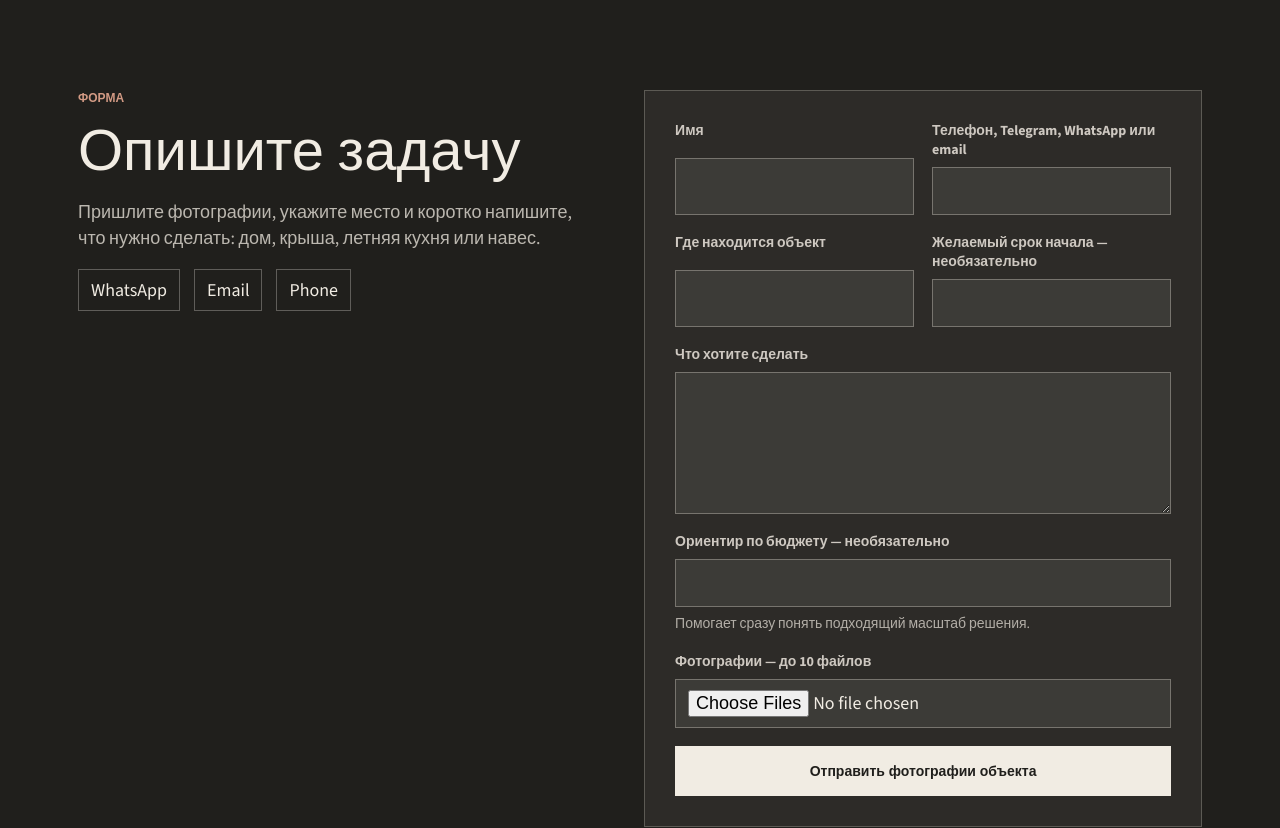
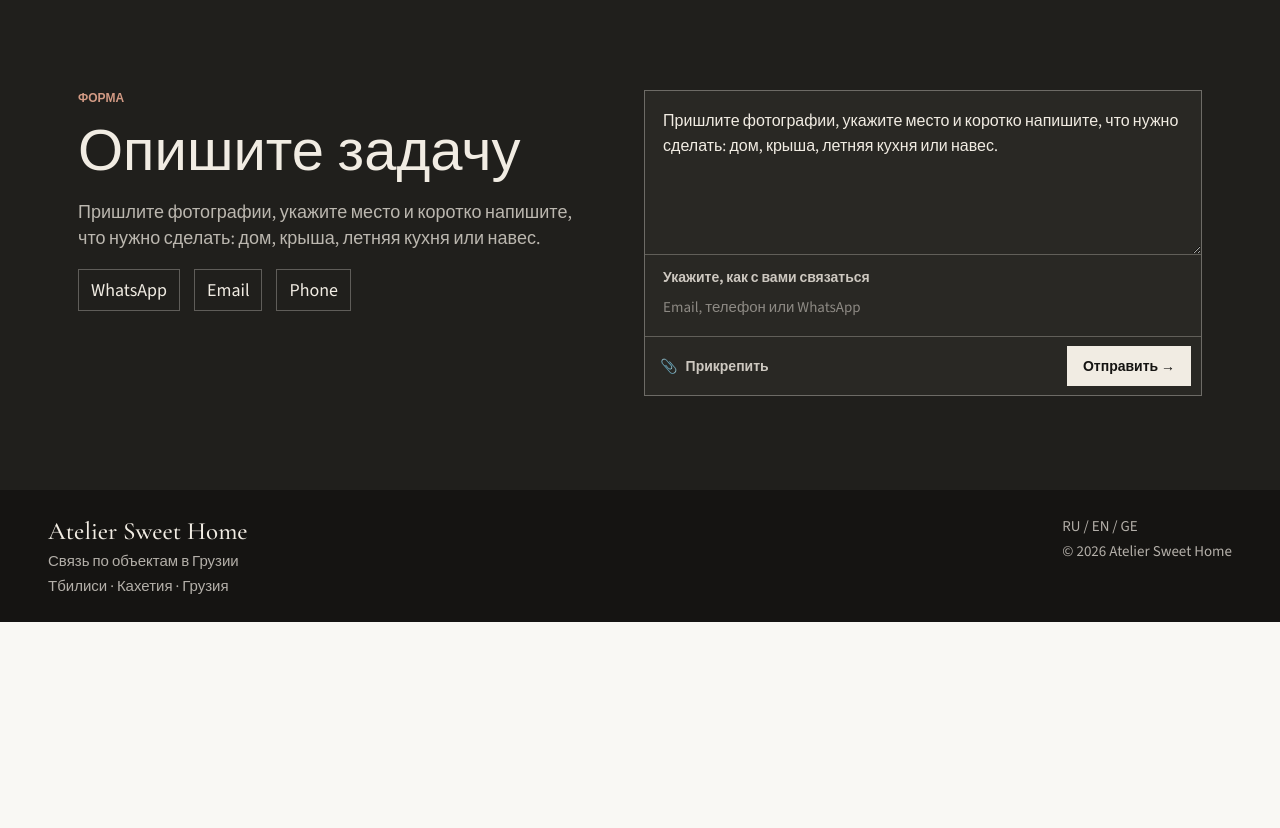
Before and after one commit to simonaparin/ateliersweethome, a Next.js app: page /contacts in a window 1280 px wide. Shown: the part 1720-2548 px from the top of the page. After the commit the page ends 2342 px from the top, so only its background shows below. Built offline with nearby package versions, Linux system fonts and the light colour scheme.

Commit message:
feat: replace inquiry form with message composer

```diff
--- a/app/api/inquiries/route.ts
+++ b/app/api/inquiries/route.ts
@@ -2,138 +2,78 @@ import { NextResponse } from "next/server";
 
 export const runtime = "nodejs";
 
-function getText(formData: FormData, key: string) {
-  return String(formData.get(key) ?? "").trim();
+const MAX_FILES = 10;
+const MAX_FILE_SIZE = 10 * 1024 * 1024;
+const RATE_LIMIT_WINDOW = 10 * 60 * 1000;
+const RATE_LIMIT_MAX = 5;
+const allowedTypes = new Set([
+  "application/pdf", "application/msword", "application/vnd.openxmlformats-officedocument.wordprocessingml.document",
+  "application/vnd.ms-excel", "application/vnd.openxmlformats-officedocument.spreadsheetml.sheet",
+  "application/acad", "application/dxf", "image/vnd.dwg"
+]);
+const requests = new Map<string, number[]>();
+
+function text(formData: FormData, key: string) { return String(formData.get(key) ?? "").trim(); }
+function escapeHtml(value: string) { return value.replaceAll("&", "&amp;").replaceAll("<", "&lt;").replaceAll(">", "&gt;"); }
+function safeName(name: string) { return name.replace(/[^a-zA-Z0-9а-яА-ЯёЁ._() -]/g, "_").slice(0, 120) || "attachment"; }
+function isAllowed(file: File) { return file.type.startsWith("image/") || file.type.startsWith("video/") || allowedTypes.has(file.type) || /\.(dwg|dxf)$/i.test(file.name); }
+
+function isRateLimited(request: Request) {
+  const forwarded = request.headers.get("x-forwarded-for") ?? "unknown";
+  const key = forwarded.split(",")[0]?.trim() || "unknown";
+  const now = Date.now();
+  const active = (requests.get(key) ?? []).filter((time) => now - time < RATE_LIMIT_WINDOW);
+  if (active.length >= RATE_LIMIT_MAX) return true;
+  active.push(now); requests.set(key, active); return false;
 }
 
-function escapeHtml(value: string) {
-  return value
-    .replaceAll("&", "&amp;")
-    .replaceAll("<", "&lt;")
-    .replaceAll(">", "&gt;");
+async function telegram(token: string, method: string, body: BodyInit, json = false) {
+  const response = await fetch(`https://api.telegram.org/bot${token}/${method}`, {
+    method: "POST",
+    headers: json ? { "content-type": "application/json" } : undefined,
+    body
+  });
+  if (!response.ok) throw new Error(`Telegram ${method} failed: ${response.status}`);
 }
 
-function buildTelegramMessage(formData: FormData, files: File[]) {
-  const lines = [
-    "<b>Новая заявка с сайта Atelier Sweet Home</b>",
-    "",
-    `<b>Имя:</b> ${escapeHtml(getText(formData, "name"))}`,
-    `<b>Контакт:</b> ${escapeHtml(getText(formData, "contact"))}`,
-    `<b>Место:</b> ${escapeHtml(getText(formData, "location"))}`,
-    `<b>Задача:</b> ${escapeHtml(getText(formData, "task"))}`,
-    `<b>Желаемый старт:</b> ${escapeHtml(getText(formData, "start") || "не указан")}`,
-    `<b>Бюджет:</b> ${escapeHtml(getText(formData, "budget") || "не указан")}`,
-    `<b>Фотографии:</b> ${files.length}`
-  ];
-
-  return lines.join("\n");
-}
-
-async function sendTelegramMessage(token: string, chatId: string, text: string) {
-  const response = await fetch(`https://api.telegram.org/bot${token}/sendMessage`, {
-    method: "POST",
-    headers: {
-      "content-type": "application/json"
-    },
-    body: JSON.stringify({
-      chat_id: chatId,
-      text,
-      parse_mode: "HTML",
-      disable_web_page_preview: true
-    })
-  });
-
-  if (!response.ok) {
-    throw new Error(`Telegram sendMessage failed: ${response.status}`);
-  }
-}
-
-async function sendTelegramPhoto(token: string, chatId: string, file: File, caption?: string) {
+async function sendAttachment(token: string, chatId: string, file: File) {
   const payload = new FormData();
   payload.set("chat_id", chatId);
-  payload.set("photo", file, file.name || "site-photo.jpg");
-
-  if (caption) {
-    payload.set("caption", caption);
-  }
-
-  const response = await fetch(`https://api.telegram.org/bot${token}/sendPhoto`, {
-    method: "POST",
-    body: payload
-  });
-
-  if (!response.ok) {
-    throw new Error(`Telegram sendPhoto failed: ${response.status}`);
-  }
-}
-
-async function sendTelegramDocument(token: string, chatId: string, file: File, caption?: string) {
-  const payload = new FormData();
-  payload.set("chat_id", chatId);
-  payload.set("document", file, file.name || "site-file");
-
-  if (caption) {
-    payload.set("caption", caption);
-  }
-
-  const response = await fetch(`https://api.telegram.org/bot${token}/sendDocument`, {
-    method: "POST",
-    body: payload
-  });
-
-  if (!response.ok) {
-    throw new Error(`Telegram sendDocument failed: ${response.status}`);
-  }
-}
-
-async function sendTelegramFile(token: string, chatId: string, file: File, caption?: string) {
-  try {
-    await sendTelegramPhoto(token, chatId, file, caption);
-  } catch {
-    await sendTelegramDocument(token, chatId, file, caption);
-  }
+  payload.set("document", file, safeName(file.name));
+  await telegram(token, "sendDocument", payload);
 }
 
 export async function POST(request: Request) {
+  if (isRateLimited(request)) return NextResponse.json({ ok: false, error: "Too many requests" }, { status: 429 });
   const formData = await request.formData();
-  const requiredFields = ["name", "contact", "location", "task"];
-  const missing = requiredFields.filter((field) => !getText(formData, field));
-  const files = formData
-    .getAll("photos")
-    .filter((value): value is File => value instanceof File && value.size > 0);
-
-  if (missing.length > 0) {
-    return NextResponse.json({ ok: false, error: "Missing required fields", missing }, { status: 400 });
-  }
-
-  if (files.length > 10) {
-    return NextResponse.json({ ok: false, error: "Too many files" }, { status: 400 });
-  }
-
+  if (text(formData, "website")) return NextResponse.json({ ok: true });
+  const message = text(formData, "message");
+  const contact = text(formData, "contact");
+  const pageTitle = text(formData, "pageTitle");
+  const pageUrl = text(formData, "pageUrl");
+  const files = formData.getAll("attachments").filter((value): value is File => value instanceof File && value.size > 0);
+  if (!message || !contact) return NextResponse.json({ ok: false, error: "Missing message or contact" }, { status: 400 });
+  if (message.length > 6000 || contact.length > 300 || files.length > MAX_FILES) return NextResponse.json({ ok: false, error: "Request is too large" }, { status: 400 });
+  if (files.some((file) => file.size > MAX_FILE_SIZE || !isAllowed(file))) return NextResponse.json({ ok: false, error: "Unsupported attachment" }, { status: 400 });
   const token = process.env.TELEGRAM_BOT_TOKEN;
   const chatId = process.env.TELEGRAM_CHAT_ID;
-
-  if (!token || !chatId) {
-    return NextResponse.json(
-      {
-        ok: false,
-        configured: false,
-        message: "Telegram transport is not configured yet. Set TELEGRAM_BOT_TOKEN and TELEGRAM_CHAT_ID."
-      },
-      { status: 501 }
-    );
-  }
-
+  if (!token || !chatId) return NextResponse.json({ ok: false, error: "Delivery is not configured" }, { status: 503 });
+  const submittedAt = new Intl.DateTimeFormat("ru-RU", { dateStyle: "medium", timeStyle: "short", timeZone: "Asia/Tbilisi" }).format(new Date());
+  const telegramMessage = [
+    "<b>Новая заявка с сайта Atelier Sweet Home</b>", "",
+    `<b>Страница:</b> ${escapeHtml(pageTitle || "не указана")}`,
+    `<b>URL:</b> ${escapeHtml(pageUrl || "не указан")}`,
+    `<b>Дата и время:</b> ${escapeHtml(submittedAt)}`,
+    `<b>Контакт:</b> ${escapeHtml(contact)}`, "",
+    "<b>Сообщение:</b>", escapeHtml(message), "",
+    `<b>Вложения:</b> ${files.length}`
+  ].join("\n");
   try {
-    await sendTelegramMessage(token, chatId, buildTelegramMessage(formData, files));
-
-    for (const [index, file] of files.entries()) {
-      await sendTelegramFile(token, chatId, file, index === 0 ? "Фотографии к заявке с сайта" : undefined);
-    }
-
-    return NextResponse.json({ ok: true, configured: true });
+    await telegram(token, "sendMessage", JSON.stringify({ chat_id: chatId, text: telegramMessage, parse_mode: "HTML", disable_web_page_preview: true }), true);
+    for (const file of files) await sendAttachment(token, chatId, file);
+    return NextResponse.json({ ok: true });
   } catch (error) {
-    console.error(error);
-    return NextResponse.json({ ok: false, error: "Telegram delivery failed" }, { status: 502 });
+    console.error("Inquiry delivery failed", error);
+    return NextResponse.json({ ok: false, error: "Delivery failed" }, { status: 502 });
   }
 }
--- a/app/globals.css
+++ b/app/globals.css
@@ -1364,6 +1364,119 @@ h3 {
   opacity: 0.7;
 }
 
+/* Compact message composer used across all contact blocks. */
+.inquiry-form--message {
+  gap: 0;
+  overflow: hidden;
+  padding: 0;
+  border-color: rgba(241, 236, 227, 0.34);
+  background: rgba(241, 236, 227, 0.04);
+}
+
+.inquiry-form--message textarea {
+  min-height: 164px;
+  padding: 18px;
+  border: 0;
+  border-bottom: 1px solid rgba(241, 236, 227, 0.28);
+  background: transparent;
+  font-size: 16px;
+  line-height: 1.55;
+}
+
+.inquiry-form--message .inquiry-contact {
+  gap: 6px;
+  padding: 13px 18px 15px;
+  border-bottom: 1px solid rgba(241, 236, 227, 0.28);
+}
+
+.inquiry-form--message .inquiry-contact input {
+  min-height: 28px;
+  padding: 0;
+  border: 0;
+  background: transparent;
+  font-size: 15px;
+}
+
+.inquiry-form--message input::placeholder,
+.inquiry-form--message textarea::placeholder {
+  color: rgba(241, 236, 227, 0.5);
+}
+
+.inquiry-honeypot {
+  position: absolute !important;
+  left: -10000px !important;
+  width: 1px !important;
+  height: 1px !important;
+  opacity: 0 !important;
+}
+
+.inquiry-toolbar {
+  display: flex;
+  align-items: center;
+  justify-content: space-between;
+  gap: 12px;
+  min-height: 58px;
+  padding: 8px 10px 8px 15px;
+}
+
+.inquiry-attach {
+  display: inline-flex !important;
+  align-items: center;
+  gap: 8px !important;
+  color: var(--light-text) !important;
+  cursor: pointer;
+  font-size: 14px !important;
+  font-weight: 700;
+}
+
+.inquiry-attach input { display: none; }
+
+.inquiry-send {
+  min-height: 40px;
+  padding: 0 15px;
+  border: 1px solid var(--light-text);
+  background: var(--light-text);
+  color: var(--dark);
+  cursor: pointer;
+  font: inherit;
+  font-size: 14px;
+  font-weight: 800;
+}
+
+.inquiry-send:disabled { cursor: wait; opacity: 0.7; }
+
+.inquiry-files {
+  display: grid;
+  gap: 0;
+  margin: 0;
+  padding: 0;
+  list-style: none;
+  border-bottom: 1px solid rgba(241, 236, 227, 0.28);
+}
+
+.inquiry-files li {
+  display: flex;
+  align-items: center;
+  justify-content: space-between;
+  gap: 12px;
+  padding: 9px 16px;
+  color: rgba(241, 236, 227, 0.86);
+  font-size: 13px;
+}
+
+.inquiry-files button {
+  width: 26px;
+  height: 26px;
+  border: 0;
+  background: transparent;
+  color: var(--light-text);
+  cursor: pointer;
+  font-size: 22px;
+  line-height: 1;
+}
+
+.inquiry-form--message .form-status { margin: 0 12px 12px; }
+
 .site-footer {
   display: flex;
   align-items: flex-start;
--- a/components/InquiryForm.tsx
+++ b/components/InquiryForm.tsx
@@ -1,117 +1,81 @@
 "use client";
 
-import { useState } from "react";
-import type { FormEvent } from "react";
+import { useRef, useState } from "react";
+import type { ChangeEvent, FormEvent } from "react";
 import type { FormContent } from "@/types/content";
 
-type InquiryFormProps = {
-  content: FormContent;
-};
+type InquiryFormProps = { content: FormContent };
+type FormState = "idle" | "sending" | "sent" | "error";
 
-type FormState = "idle" | "sending" | "sent" | "not-configured" | "error";
+const maxFiles = 10;
 
 export function InquiryForm({ content }: InquiryFormProps) {
   const [state, setState] = useState<FormState>("idle");
   const [error, setError] = useState("");
+  const [files, setFiles] = useState<File[]>([]);
+  const inputRef = useRef<HTMLInputElement>(null);
+  const defaultMessage = content.message ?? content.text;
+
+  function updateFiles(event: ChangeEvent<HTMLInputElement>) {
+    const next = Array.from(event.target.files ?? []);
+    setFiles(next.slice(0, maxFiles));
+    if (next.length > maxFiles) setError(`Можно прикрепить до ${maxFiles} файлов.`);
+  }
+
+  function removeFile(index: number) {
+    const next = files.filter((_, fileIndex) => fileIndex !== index);
+    setFiles(next);
+    if (inputRef.current) {
+      const transfer = new DataTransfer();
+      next.forEach((file) => transfer.items.add(file));
+      inputRef.current.files = transfer.files;
+    }
+  }
 
   async function handleSubmit(event: FormEvent<HTMLFormElement>) {
     event.preventDefault();
+    if (state === "sending") return;
     setError("");
-
     const form = event.currentTarget;
     const formData = new FormData(form);
-    const required = ["name", "contact", "location", "task"];
-    const missing = required.some((key) => !String(formData.get(key) ?? "").trim());
-    const files = formData.getAll("photos").filter((value) => value instanceof File && value.size > 0);
-
-    if (missing) {
-      setError("Заполните имя, контакт, местоположение и задачу.");
+    if (!String(formData.get("message") ?? "").trim() || !String(formData.get("contact") ?? "").trim()) {
+      setError("Напишите сообщение и укажите, как с вами связаться.");
       setState("error");
       return;
     }
-
-    if (files.length > 10) {
-      setError("Можно приложить не больше 10 файлов.");
-      setState("error");
-      return;
-    }
-
     setState("sending");
-
     try {
-      const response = await fetch("/api/inquiries", {
-        method: "POST",
-        body: formData
-      });
-
-      if (response.status === 501) {
-        setState("not-configured");
-        return;
-      }
-
-      if (!response.ok) {
-        throw new Error("Request failed");
-      }
-
+      const response = await fetch("/api/inquiries", { method: "POST", body: formData });
+      if (!response.ok) throw new Error("Request failed");
       setState("sent");
+      form.reset();
+      setFiles([]);
     } catch {
-      setError("Не удалось отправить заявку. Проверьте соединение и попробуйте еще раз.");
+      setError("Не удалось отправить сообщение. Попробуйте ещё раз или напишите нам в WhatsApp.");
       setState("error");
     }
   }
 
   return (
-    <form className="inquiry-form" id="contact-form" onSubmit={handleSubmit}>
-      <div className="form-grid">
-        <label>
-          <span>{content.fields.name}</span>
-          <input name="name" autoComplete="name" required />
+    <form className="inquiry-form inquiry-form--message" id="contact-form" onSubmit={handleSubmit}>
+      <input className="inquiry-honeypot" name="website" tabIndex={-1} autoComplete="off" aria-hidden="true" />
+      <input type="hidden" name="pageTitle" value={content.title} />
+      <input type="hidden" name="pageUrl" value={typeof window === "undefined" ? "" : window.location.href} />
+      <textarea name="message" aria-label="Сообщение" defaultValue={defaultMessage} placeholder="Напишите о доме или задаче" required />
+      <label className="inquiry-contact">
+        <span>Укажите, как с вами связаться</span>
+        <input name="contact" autoComplete="tel" placeholder="Email, телефон или WhatsApp" required />
+      </label>
+      {files.length > 0 ? <ul className="inquiry-files" aria-label="Прикреплённые файлы">{files.map((file, index) => <li key={`${file.name}-${file.lastModified}`}><span>{file.name}</span><button type="button" onClick={() => removeFile(index)} aria-label={`Удалить ${file.name}`}>×</button></li>)}</ul> : null}
+      <div className="inquiry-toolbar">
+        <label className="inquiry-attach">
+          <span aria-hidden="true">📎</span><span>Прикрепить</span>
+          <input ref={inputRef} name="attachments" type="file" multiple accept="image/*,video/*,application/pdf,.dwg,.dxf,.doc,.docx,.xls,.xlsx" onChange={updateFiles} />
         </label>
-        <label>
-          <span>{content.fields.contact}</span>
-          <input name="contact" autoComplete="tel" required />
-        </label>
-        <label>
-          <span>{content.fields.location}</span>
-          <input name="location" required />
-        </label>
-        <label>
-          <span>{content.fields.start}</span>
-          <input name="start" />
-        </label>
+        <button className="inquiry-send" type="submit" disabled={state === "sending"}>{state === "sending" ? "Отправляем…" : "Отправить →"}</button>
       </div>
-
-      <label>
-        <span>{content.fields.task}</span>
-        <textarea name="task" rows={5} required />
-      </label>
-
-      <label>
-        <span>{content.fields.budget}</span>
-        <input name="budget" />
-        <small>{content.budgetHint}</small>
-      </label>
-
-      <label>
-        <span>{content.fields.photos}</span>
-        <input name="photos" type="file" accept="image/*" multiple />
-      </label>
-
-      {content.localMode ? <p className="form-note">{content.localMode}</p> : null}
-
-      {state === "not-configured" ? (
-        <p className="form-status" role="status">{content.notSent}</p>
-      ) : null}
-      {state === "sent" ? (
-        <p className="form-status" role="status">{content.success}</p>
-      ) : null}
-      {state === "error" && error ? (
-        <p className="form-status error" role="alert">{error}</p>
-      ) : null}
-
-      <button className="primary-button" type="submit" disabled={state === "sending"}>
-        {state === "sending" ? "Проверяем..." : content.submit}
-      </button>
+      {state === "sent" ? <p className="form-status" role="status">Сообщение отправлено. Мы свяжемся с вами.</p> : null}
+      {state === "error" && error ? <p className="form-status error" role="alert">{error}</p> : null}
     </form>
   );
 }
--- a/types/content.ts
+++ b/types/content.ts
@@ -13,6 +13,7 @@ export type HeaderContent = {
 export type FormContent = {
   title: string;
   text: string;
+  message?: string;
   fields: {
     name: string;
     contact: string;
```
